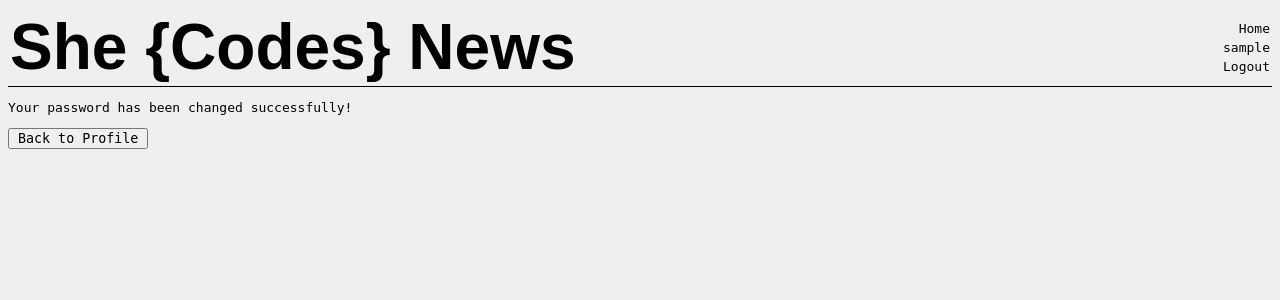
After one commit to irahrosete/shecodes-django-news, a Django app: page /users/password-done/ in a window 1280 px wide. The commit adds this page. Shown: the top 300 px of the page. Run offline with Django 4.2, Linux system fonts and the light colour scheme; the visitor is signed in with stand-in values (Sample User, id 1); parts of the project's set-up code (start-up, migrations or seed data) failed here and were passed over; some web fonts are replaced.

Commit message:
logout after user update account

```diff
--- /dev/null
+++ b/she_codes_news/users/templates/users/changePasswordDone.html
@@ -0,0 +1,10 @@
+{% extends "base.html" %}
+{% block content %}
+<p>Your password has been changed successfully!</p>
+<button type="submit">
+  <a href="{% url 'users:profile' user.username %}">
+    Back to Profile
+  </a>
+</button>
+
+{% endblock %}
--- a/she_codes_news/users/templates/users/updateAccount.html
+++ b/she_codes_news/users/templates/users/updateAccount.html
@@ -4,13 +4,12 @@
   <form method="post">
     {% csrf_token %}
     {{ form.as_p }}
+    <p><b>NOTE</b>: You will be logged out after the changes.</p>
     <button type="submit">Save</button>
     <button type="submit">
       <a href="{% url 'users:password' %}">
         Change Password
       </a>
     </button>
-
-
   </form>
 {% endblock %}
--- a/she_codes_news/users/urls.py
+++ b/she_codes_news/users/urls.py
@@ -1,5 +1,5 @@
 from django.urls import path
-from .views import CreateAccountView, UpdateAccountView, PasswordChangeCustomView, UserStoryView, UserProfileView
+from .views import CreateAccountView, UpdateAccountView, PasswordChangeCustomView, PasswordChangeDoneCustomView, UserStoryView, UserProfileView
 
 
 app_name = "users"
@@ -8,6 +8,7 @@ urlpatterns = [
     path("create-account/", CreateAccountView.as_view(), name="createAccount"),
     path("update-account/<str:slug>", UpdateAccountView.as_view(), name="updateAccount"),
     path("password/", PasswordChangeCustomView.as_view(), name="password"),
+    path("password-done/", PasswordChangeDoneCustomView.as_view(), name="changePasswordDone"),
     path("user-story/<str:slug>", UserStoryView.as_view(), name="userStory"),
     path("profile/<str:slug>", UserProfileView.as_view(), name="profile"),
 ]
--- a/she_codes_news/users/views.py
+++ b/she_codes_news/users/views.py
@@ -1,6 +1,6 @@
 from django.urls import reverse_lazy
 from django.views.generic.edit import CreateView, UpdateView
-from django.contrib.auth.views import PasswordChangeView
+from django.contrib.auth.views import PasswordChangeView, PasswordChangeDoneView
 from django.views import generic
 
 from .models import CustomUser
@@ -15,7 +15,7 @@ class CreateAccountView(CreateView):
 class UpdateAccountView(UpdateView):
     model = CustomUser
     form_class = CustomUserChangeForm
-    success_url = reverse_lazy("login")
+    success_url = reverse_lazy("logout")
     context_object_name = "profile"
     slug_field = "username"
     template_name = "users/updateAccount.html"
@@ -23,8 +23,13 @@ class UpdateAccountView(UpdateView):
 class PasswordChangeCustomView(PasswordChangeView):
     model = CustomUser
     form_class = ChangePasswordForm
-    success_url = reverse_lazy('password_change_done')
+    success_url = "/users/password-done/"
     template_name = "users/changePassword.html"
+
+class PasswordChangeDoneCustomView(PasswordChangeDoneView):
+    model = CustomUser
+    # form_class = ChangePasswordDoneForm
+    template_name = "users/changePasswordDone.html"
 
 class UserStoryView(generic.DetailView):
     model = CustomUser
```
Lines whose indentation alone changed are shown as unchanged.
